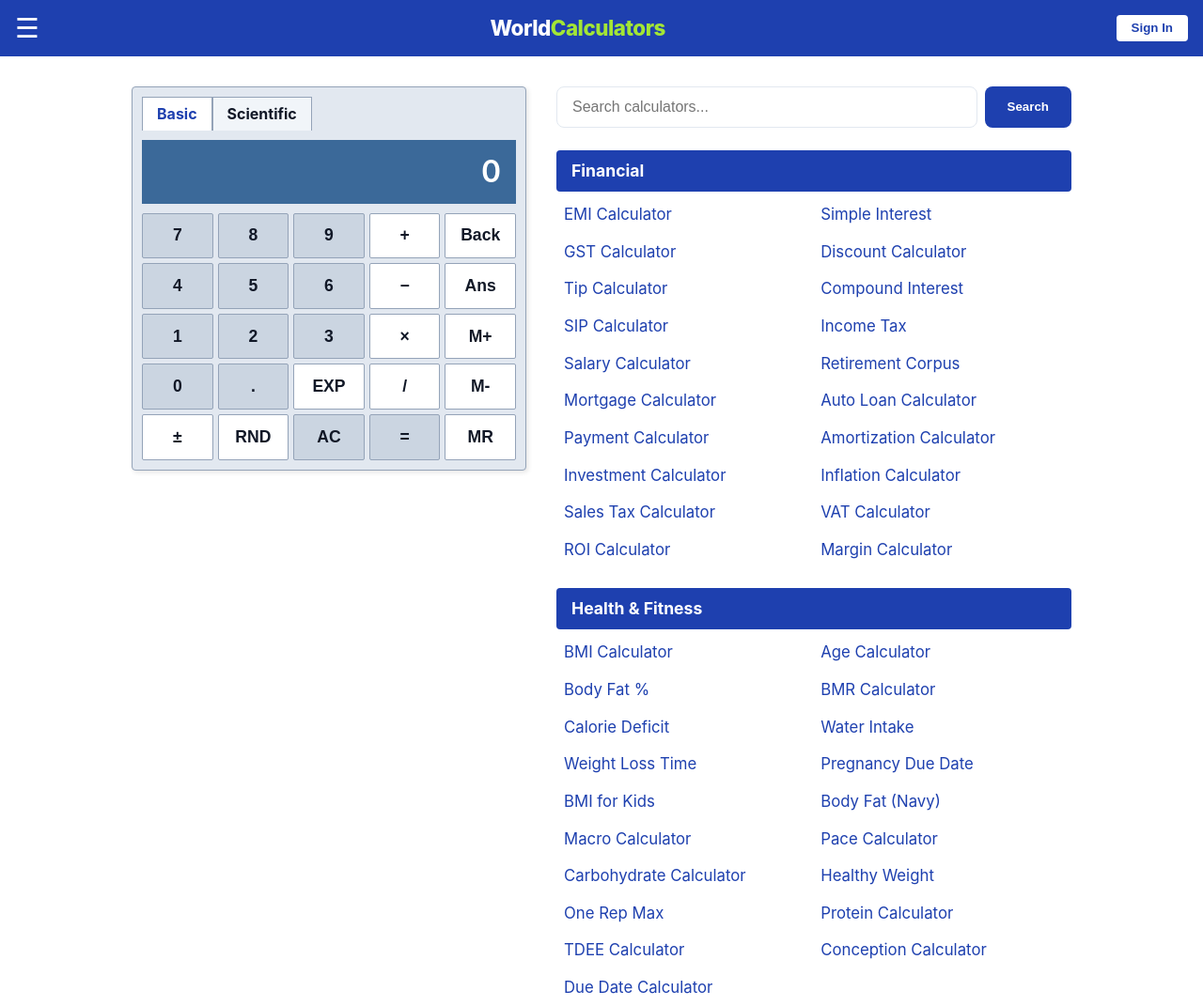
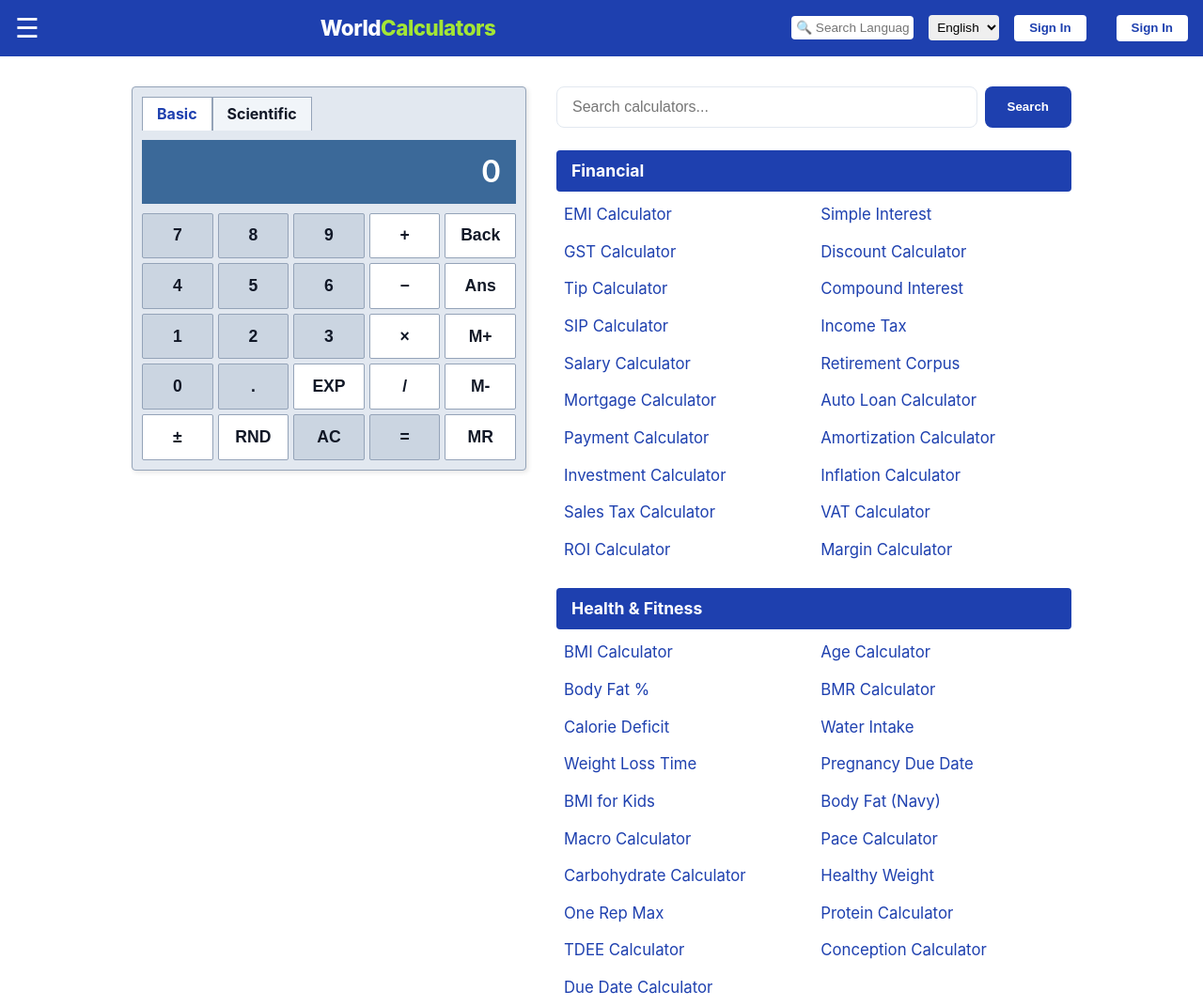
Before and after one commit to aakashsuryavanshi860-stack/World-calculator, a plain HTML site: page index.html in a window 1280 px wide. Shown: the top 1071 px of the page at 94% size. Drawn offline with Linux system fonts and the light colour scheme.

Commit message:
Update index.html

```diff
--- a/index.html
+++ b/index.html
@@ -115,6 +115,17 @@
     <button class="menu-btn" onclick="toggleMenu()">☰</button>
     <div class="logo-text" onclick="showHome()">World<span>Calculators</span></div>
     <div class="header-actions">
+      <div class="header-actions">
+  <!-- YAHAN SE LANGUAGE CODE SHURU -->
+  <input type="text" id="langSearchInput" placeholder="🔍 Search Language" onkeyup="filterLanguages()" style="padding: 5px; border-radius: 4px; border: none; font-size: 0.85rem; width: 130px;" />
+
+  <select id="languageSelect" onchange="translateWebsite(this.value)" style="padding: 5px; border-radius: 4px; border: none; font-size: 0.85rem; max-width: 150px;">
+    <option value="en">English</option>
+  </select>
+  <!-- LANGUAGE CODE YAHAN KHATAM -->
+
+  <button class="signin-btn" onclick="handleSignIn()">Sign In</button>
+      </div>
       <button class="signin-btn" onclick="handleSignIn()">Sign In</button>
     </div>
   </header>
```
